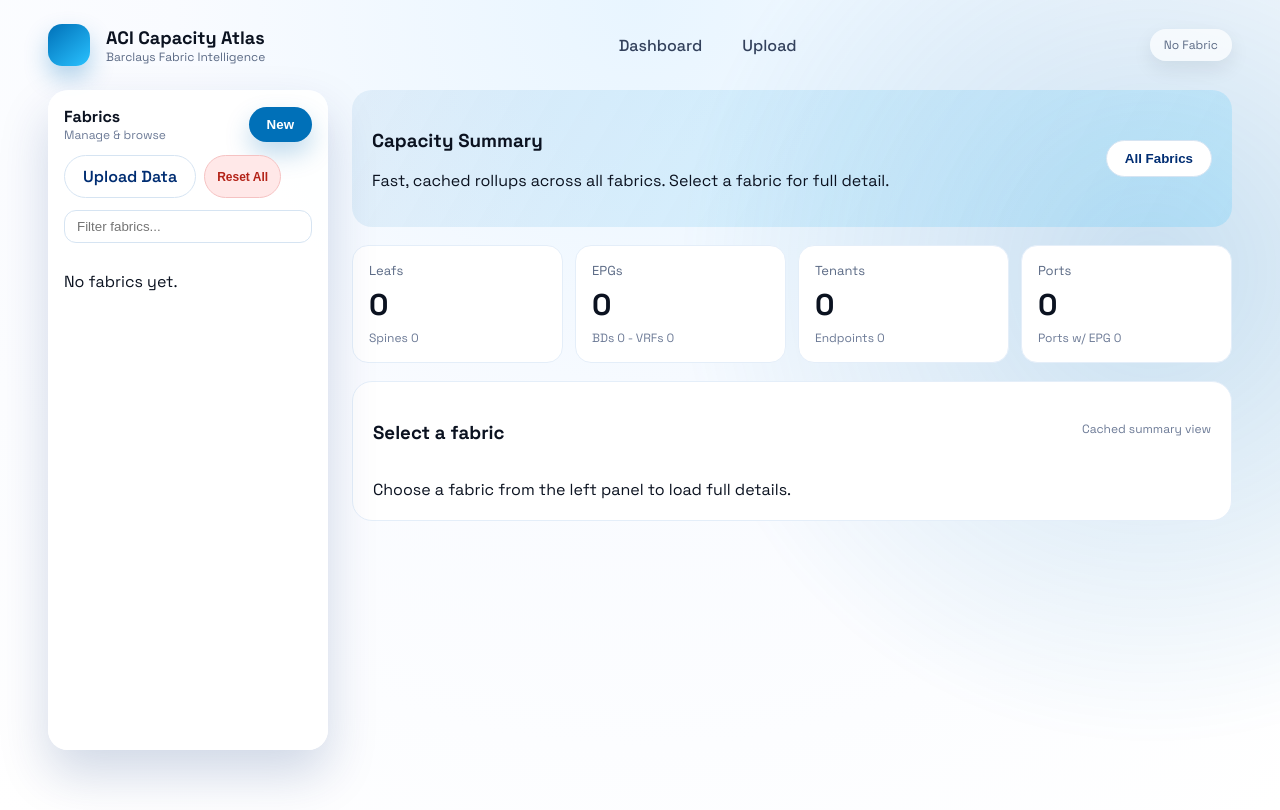
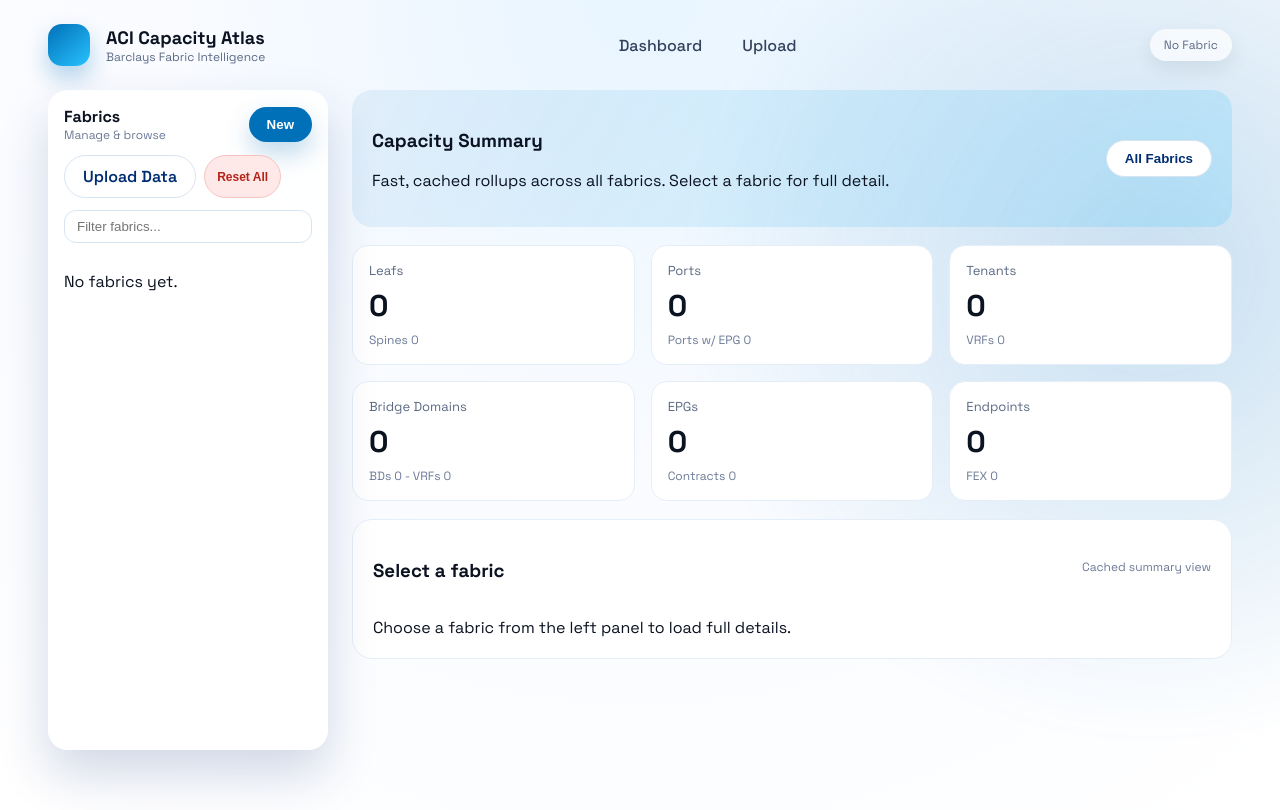
Before and after one commit to sartios-source/acicap, a Flask app: page / in a window 1280 px wide. Run offline with Flask 3, Linux system fonts and the light colour scheme; data that the repository does not hold is empty; some libraries are stand-ins or nearby versions.

Commit message:
Update summary view for selected fabrics

```diff
--- a/static/app.js
+++ b/static/app.js
@@ -131,11 +131,42 @@ function filterFabrics() {
   });
 }
 
+const SUMMARY_STATE = {
+  all: null
+};
+
+function setSummaryHeader(title, subtitle) {
+  const titleEl = document.getElementById('summary-title');
+  const subEl = document.getElementById('summary-sub');
+  if (titleEl) titleEl.textContent = title;
+  if (subEl) subEl.textContent = subtitle;
+}
+
+function setSummaryCards(summary, ports) {
+  const setText = (id, text) => { const el = document.getElementById(id); if (el) el.textContent = text; };
+  setText('total-leafs', summary.leafs || 0);
+  setText('total-spines', `Spines ${summary.spines || 0}`);
+  setText('total-ports', ports.total || 0);
+  setText('total-ports-epg', `Ports w/ EPG ${ports.ports_with_epg || 0}`);
+  setText('total-tenants', summary.tenants || 0);
+  setText('total-vrfs', `VRFs ${summary.vrfs || 0}`);
+  setText('total-bds', summary.bds || 0);
+  setText('total-bd-vrf', `BDs ${summary.bds || 0} - VRFs ${summary.vrfs || 0}`);
+  setText('total-epgs', summary.epgs || 0);
+  setText('total-contracts', `Contracts ${summary.contracts || 0}`);
+  setText('total-endpoints', summary.endpoints || 0);
+  setText('total-fex', `FEX ${summary.fex || 0}`);
+}
+
 async function loadFabric(name) {
   const title = document.getElementById('detail-title');
   const meta = document.getElementById('detail-meta');
   const body = document.getElementById('detail-body');
   if (name === 'all') {
+    if (SUMMARY_STATE.all) {
+      setSummaryHeader('Capacity Summary', 'Fast, cached rollups across all fabrics. Select a fabric for full detail.');
+      setSummaryCards(SUMMARY_STATE.all.summary, SUMMARY_STATE.all.ports);
+    }
     title.textContent = 'All Fabrics';
     meta.textContent = 'Summary only';
     body.innerHTML = '<div class=\"empty\">Select a fabric to view full details.</div>';
@@ -159,6 +190,8 @@ async function loadFabric(name) {
   const headroom = data.headroom || {};
   const ports = data.ports || {};
   const limits = data.cisco_limits || {};
+  setSummaryHeader(`${name} Summary`, 'Selected fabric view');
+  setSummaryCards(summary, ports);
 
   body.innerHTML = `
     <div class=\"detail-grid\">
@@ -261,21 +294,17 @@ async function loadSummaries() {
     btn.querySelector('[data-fabric-metric="ports"]').textContent = `${ports.ports_with_epg || 0} ports w/ epg`;
     totals.leafs += summary.leafs || 0;
     totals.spines += summary.spines || 0;
+    totals.fex += summary.fex || 0;
     totals.tenants += summary.tenants || 0;
     totals.vrfs += summary.vrfs || 0;
     totals.bds += summary.bds || 0;
     totals.epgs += summary.epgs || 0;
+    totals.contracts += summary.contracts || 0;
     totals.endpoints += summary.endpoints || 0;
     totals.ports += ports.total || 0;
     totals.ports_with_epg += ports.ports_with_epg || 0;
   }
-  const setText = (id, text) => { const el = document.getElementById(id); if (el) el.textContent = text; };
-  setText('total-leafs', totals.leafs);
-  setText('total-spines', `Spines ${totals.spines}`);
-  setText('total-epgs', totals.epgs);
-  setText('total-bd-vrf', `BDs ${totals.bds} - VRFs ${totals.vrfs}`);
-  setText('total-tenants', totals.tenants);
-  setText('total-endpoints', `Endpoints ${totals.endpoints}`);
-  setText('total-ports', totals.ports);
-  setText('total-ports-epg', `Ports w/ EPG ${totals.ports_with_epg}`);
+  SUMMARY_STATE.all = { summary: totals, ports: { total: totals.ports, ports_with_epg: totals.ports_with_epg } };
+  setSummaryHeader('Capacity Summary', 'Fast, cached rollups across all fabrics. Select a fabric for full detail.');
+  setSummaryCards(totals, { total: totals.ports, ports_with_epg: totals.ports_with_epg });
 }
--- a/static/styles.css
+++ b/static/styles.css
@@ -169,8 +169,8 @@ body {
 
 .summary-grid {
   display: grid;
-  grid-template-columns: repeat(auto-fit, minmax(180px, 1fr));
-  gap: 12px;
+  grid-template-columns: repeat(auto-fit, minmax(220px, 1fr));
+  gap: 16px;
 }
 
 .summary-card {
@@ -178,6 +178,10 @@ body {
   border-radius: 16px;
   background: #fff;
   border: 1px solid #e4eef9;
+  min-height: 120px;
+  display: flex;
+  flex-direction: column;
+  justify-content: space-between;
 }
 
 .detail-panel {
--- a/templates/index.html
+++ b/templates/index.html
@@ -37,8 +37,8 @@
   <section class="content">
     <div class="summary-hero">
       <div>
-        <h1>Capacity Summary</h1>
-        <p>Fast, cached rollups across all fabrics. Select a fabric for full detail.</p>
+        <h1 id="summary-title">Capacity Summary</h1>
+        <p id="summary-sub">Fast, cached rollups across all fabrics. Select a fabric for full detail.</p>
       </div>
       <div class="summary-actions">
         <button class="ghost" onclick="loadFabric('all')">All Fabrics</button>
@@ -52,19 +52,29 @@
         <div class="metric-sub" id="total-spines">Spines 0</div>
       </div>
       <div class="summary-card">
-        <div class="metric-title">EPGs</div>
-        <div class="metric-value" data-count="0" id="total-epgs">0</div>
-        <div class="metric-sub" id="total-bd-vrf">BDs 0 · VRFs 0</div>
+        <div class="metric-title">Ports</div>
+        <div class="metric-value" data-count="0" id="total-ports">0</div>
+        <div class="metric-sub" id="total-ports-epg">Ports w/ EPG 0</div>
       </div>
       <div class="summary-card">
         <div class="metric-title">Tenants</div>
         <div class="metric-value" data-count="0" id="total-tenants">0</div>
-        <div class="metric-sub" id="total-endpoints">Endpoints 0</div>
+        <div class="metric-sub" id="total-vrfs">VRFs 0</div>
       </div>
       <div class="summary-card">
-        <div class="metric-title">Ports</div>
-        <div class="metric-value" data-count="0" id="total-ports">0</div>
-        <div class="metric-sub" id="total-ports-epg">Ports w/ EPG 0</div>
+        <div class="metric-title">Bridge Domains</div>
+        <div class="metric-value" data-count="0" id="total-bds">0</div>
+        <div class="metric-sub" id="total-bd-vrf">BDs 0 - VRFs 0</div>
+      </div>
+      <div class="summary-card">
+        <div class="metric-title">EPGs</div>
+        <div class="metric-value" data-count="0" id="total-epgs">0</div>
+        <div class="metric-sub" id="total-contracts">Contracts 0</div>
+      </div>
+      <div class="summary-card">
+        <div class="metric-title">Endpoints</div>
+        <div class="metric-value" data-count="0" id="total-endpoints">0</div>
+        <div class="metric-sub" id="total-fex">FEX 0</div>
       </div>
     </div>
 
```
